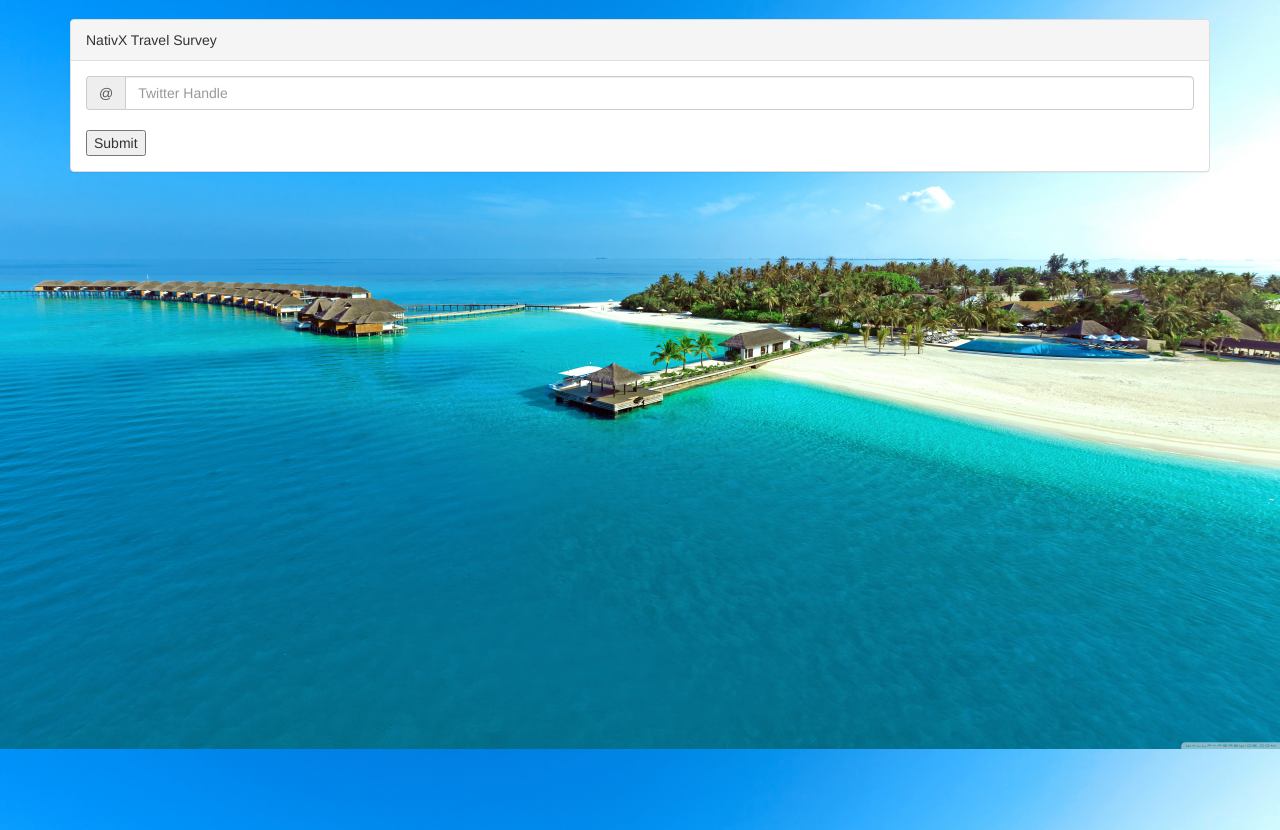
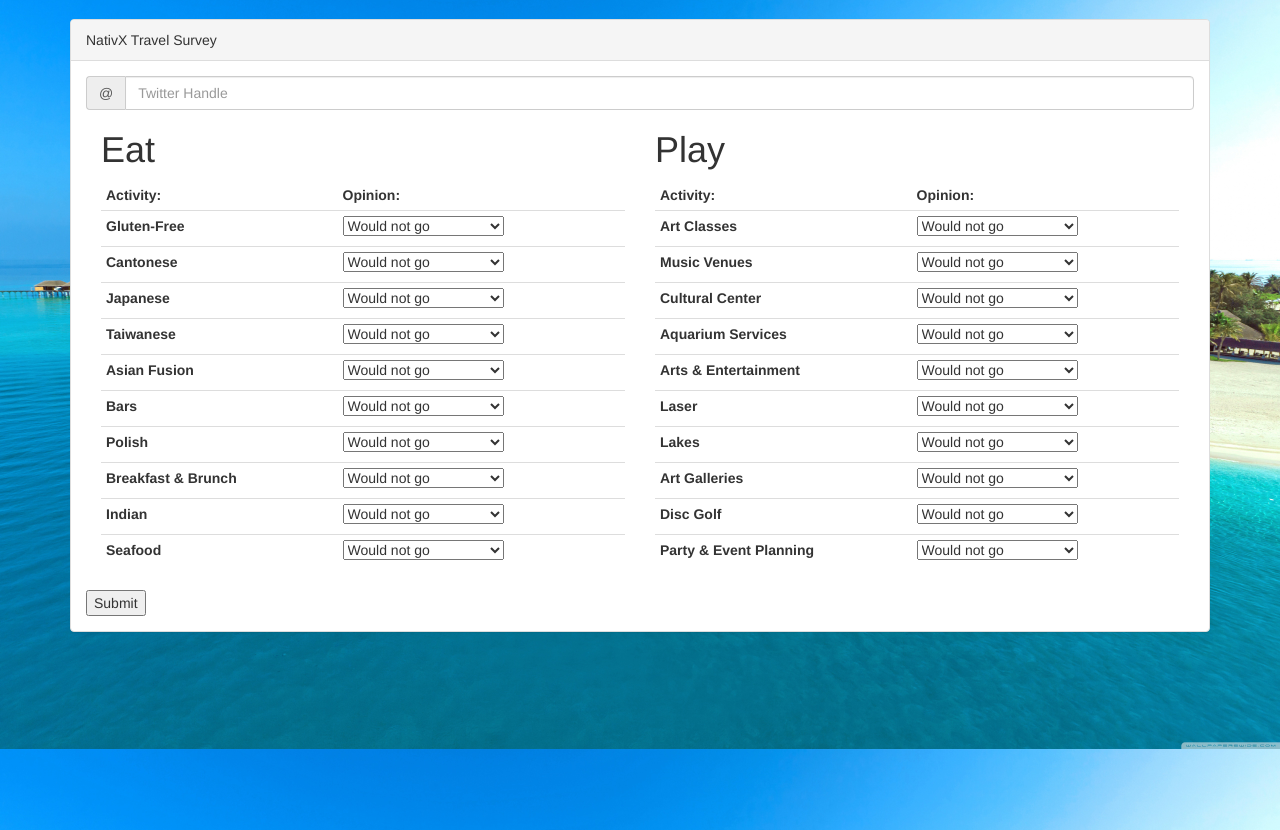
Before and after one commit to DLance96/nativx-survey, a Django app: page / in a window 1280 px wide. Shown: the part 51-881 px from the top of the page. Run offline with Django 3.2, Linux system fonts and the light colour scheme; some libraries are stand-ins or nearby versions.

Commit message:
Add survey with random options and validation
Setup Twitter Handle verification. On the home page it provides the user
with 10 eat and 10 play options to rate the activities

```diff
--- /dev/null
+++ b/survey/forms.py
@@ -0,0 +1,22 @@
+from django import forms
+
+
+class ActivityRatingForm(forms.Form):
+    RATING_CHOICES = (
+        ('0', 'Would not go'),
+        ('1', 'Probably would not go'),
+        ('2', 'Probably would go'),
+        ('3', 'Would go')
+    )
+
+    rating = forms.ChoiceField(choices=RATING_CHOICES, required=False, label="", label_suffix='')
+
+    def __init__(self, *args, **kwargs):
+        label = kwargs.pop('label', "")
+        super(ActivityRatingForm, self).__init__(*args, **kwargs)
+
+        if label:
+            self.fields['rating'].label = label
+
+    def __str__(self):
+        return self.fields['rating'].label
--- a/survey/twitteranalyzer.py
+++ b/survey/twitteranalyzer.py
@@ -22,7 +22,6 @@ def convert_status_to_pi_content_item(s):
         'reply': (s.in_reply_to_status_id is None),
         'forward': False
     }
-
 
 handle = sys.argv[1]
 
--- a/survey/utils.py
+++ b/survey/utils.py
@@ -1,4 +1,6 @@
 import random
+import twitter
+import config
 
 
 EAT_OPTIONS_FILE = "eat_options.txt"
@@ -31,8 +33,29 @@ def get_random_options(num, option_list):
 
 
 def get_eat_options(num):
-    return get_random_options(num, EAT_OPTIONS_FILE)
+    return get_random_options(num, get_all_eat_options())
 
 
 def get_play_options(num):
-    return get_random_options(num, PLAY_OPTIONS_FILE)
+    return get_random_options(num, get_all_play_options())
+
+
+def forms_is_valid(form_list):
+    for form in form_list:
+        if not form.is_valid():
+            return False
+    return True
+
+
+def validate_user(user):
+    """ Function not originally from link above. Returns whether or not twitter user is real """
+    twitter_api = twitter.Api(consumer_key=config.twitter_consumer_key,
+                              consumer_secret=config.twitter_consumer_secret,
+                              access_token_key=config.twitter_access_token,
+                              access_token_secret=config.twitter_access_secret, )
+
+    try:
+        twitter_api.GetUser(screen_name=user)
+        return True
+    except twitter.error.TwitterError:
+        return False
--- a/survey/views.py
+++ b/survey/views.py
@@ -1,13 +1,40 @@
 from django.shortcuts import render
+from django.core.urlresolvers import reverse
+from django.http import HttpResponseRedirect
+import utils
+import forms
 
 
 def home(request):
+    eat_rating_forms = []
+    play_rating_forms = []
+
+    for counter, option in enumerate(utils.get_eat_options(10)):
+        form = forms.ActivityRatingForm(request.POST or None, prefix=counter, label=option)
+        eat_rating_forms.append(form)
+    for counter, option in enumerate(utils.get_play_options(10)):
+        form = forms.ActivityRatingForm(request.POST or None, prefix=counter + 10, label=option)
+        play_rating_forms.append(form)
 
     if request.method == 'POST':
-        print '@' + request.POST['twitter']
+
+        if utils.forms_is_valid(eat_rating_forms) and utils.forms_is_valid(play_rating_forms) \
+                and utils.validate_user(request.POST['twitter']):
+            for form in eat_rating_forms:
+                for field in form:
+                    print unicode(field.label)
+                instance = form.cleaned_data
+                print instance['rating']
+            for form in play_rating_forms:
+                for field in form:
+                    print unicode(field.label)
+                instance = form.cleaned_data
+                print instance['rating']
+            return HttpResponseRedirect(reverse('survey:home'))
 
     context = {
-
+        'eat_rating_forms': eat_rating_forms,
+        'play_rating_forms': play_rating_forms,
     }
     return render(request, "home.html", context)
 
--- a/templates/home.html
+++ b/templates/home.html
@@ -4,13 +4,61 @@
     <div class="panel panel-default">
         <div class="panel-heading">NativX Travel Survey</div>
         <div class="panel-body">
+            {% if error_message %}
+                <div class="alert alert-danger" role="alert">
+                    {{ error_message }}
+                </div>
+            {% endif %}
             <form action="" method="post">
                 {% csrf_token %}
                 <div class="input-group">
                     <span class="input-group-addon" id="basic-addon1">@</span>
-                    <input id="id_twitter" name="twitter" type="text" class="form-control" placeholder="Twitter Handle" aria-describedby="basic-addon1">
+                    <input id="id_twitter" name="twitter" type="text" class="form-control" placeholder="Twitter Handle"
+                           aria-describedby="basic-addon1">
                 </div>
-                <br>
+
+                <div class=" col-lg-6 ">
+                    <h1>Eat</h1>
+                    <table class="table table-condensed">
+                        <thead style="font-weight:bold;">
+                        <tr>
+                            <td>Activity:</td>
+                            <td>Opinion:</td>
+                        </tr>
+                        </thead>
+                        <tbody>
+                        {% for form in eat_rating_forms %}
+                            <tr>
+                                {% for field in form %}
+                                    <td>{{ field.label_tag }}</td>
+                                    <td>{{ field }}</td>
+                                    </tr>
+                                {% endfor %}
+                        {% endfor %}
+                        </tbody>
+                    </table>
+                </div>
+                <div class=" col-lg-6 ">
+                    <h1>Play</h1>
+                    <table class="table table-condensed">
+                        <thead style="font-weight:bold;">
+                        <tr>
+                            <td>Activity:</td>
+                            <td>Opinion:</td>
+                        </tr>
+                        </thead>
+                        <tbody>
+                        {% for form in play_rating_forms %}
+                            <tr>
+                                {% for field in form %}
+                                    <td>{{ field.label_tag }}</td>
+                                    <td>{{ field }}</td>
+                                    </tr>
+                                {% endfor %}
+                        {% endfor %}
+                        </tbody>
+                    </table>
+                </div>
                 <input type="submit" value="Submit"/>
             </form>
         </div>
```
Also changed, not shown: eat_options.txt (renamed from survey/eat_options.txt), play_options.txt (renamed from survey/play_options.txt).
